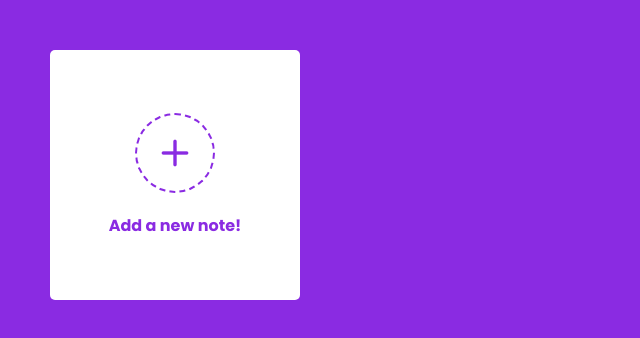
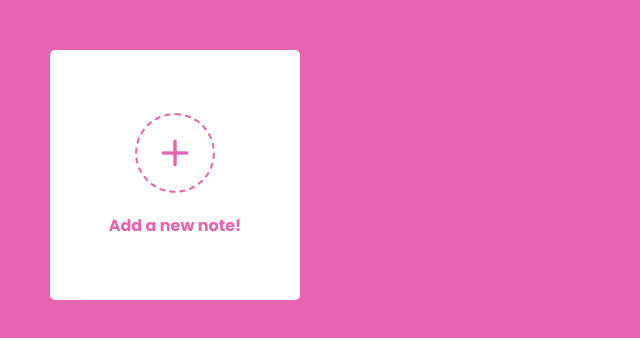
Before and after one commit to zeinabkalanaki/JS-StickyNotes, a plain HTML site: page index.html in a window 1280 px wide. Shown: the whole page, without its empty margins (0-640 px from the left). Drawn offline with nearby package versions, Linux system fonts and the light colour scheme.

Commit message:
Add your commit

```diff
--- a/style.css
+++ b/style.css
@@ -9,7 +9,7 @@
 }
 
 body {
-    background-color: blueviolet;
+    background-color: #e664b0;
 }
 
 .wrapper {
@@ -33,7 +33,7 @@ body {
     align-items: center;
     justify-content: center;
 
-    color: blueviolet;
+    color: #e664b0;
 
     cursor: pointer;
 }
@@ -43,7 +43,7 @@ body {
     height: 80px;
     border-radius: 50%;
 
-    border: 2px dashed blueviolet;
+    border: 2px dashed #e664b0;
 
     font-size: 40px;
 
@@ -209,7 +209,7 @@ body {
 .popup form button{
   width: 100%;
   border: none;
-  background-color: blueviolet;
+  background-color: #e664b0;
   padding: 10px;
   border-radius: 4px;
   color: #fff;
```
Also changed, not shown: Popup.png (deleted), images/1.png (added).
